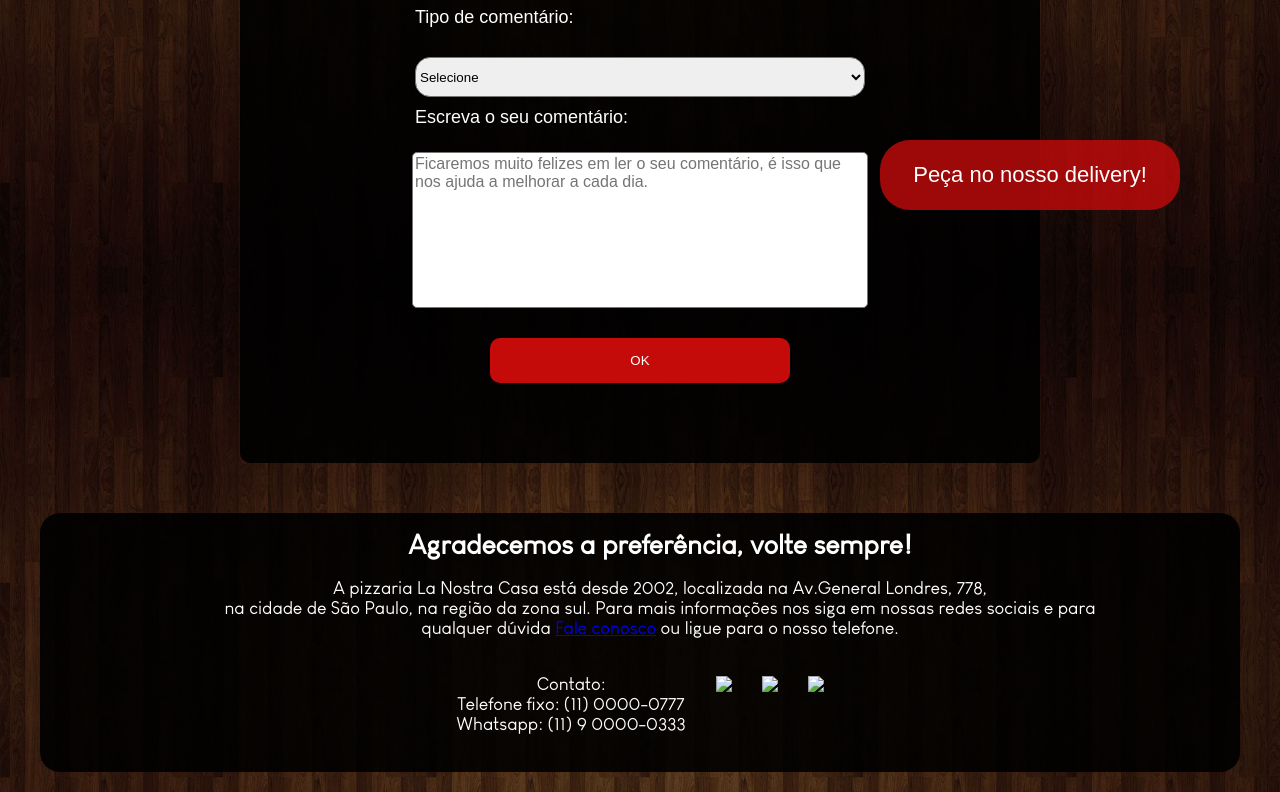
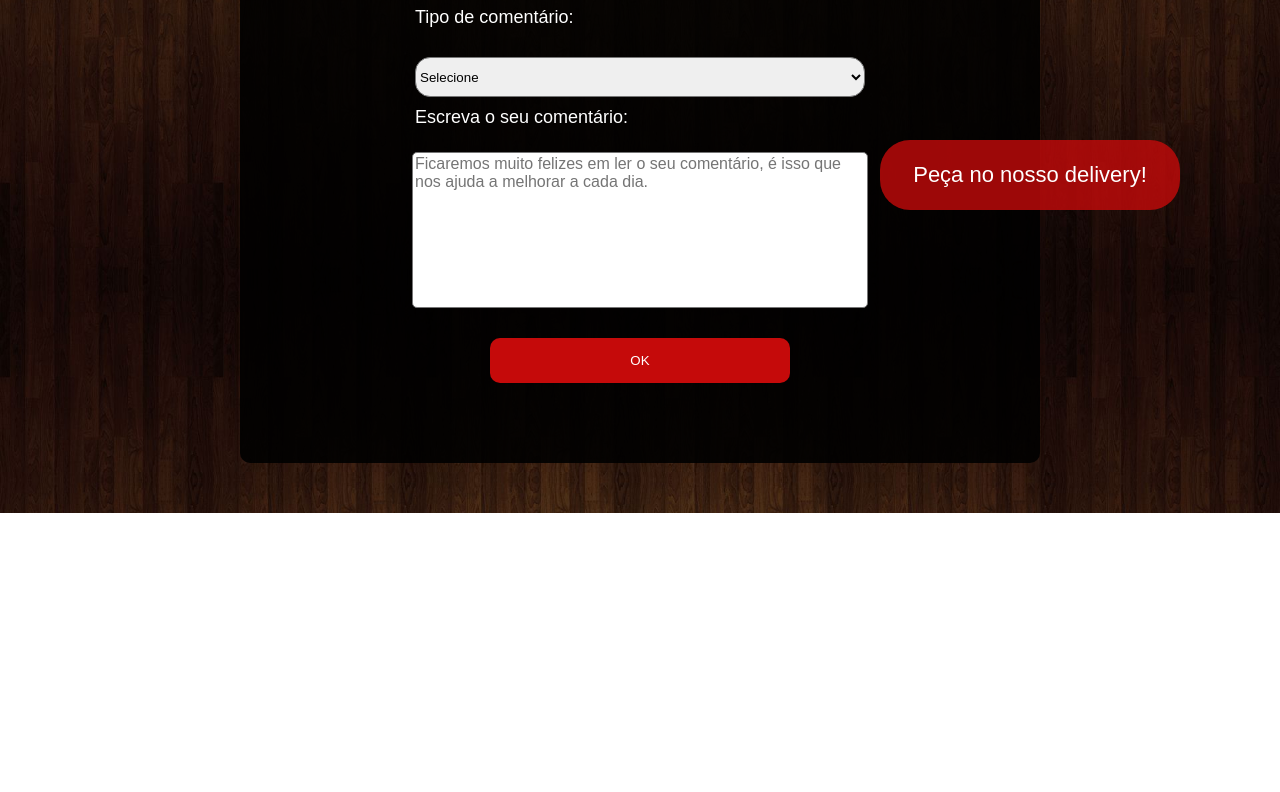
Before and after one commit to daik-fnd/pizzaria-la-nostra-casa, a plain HTML site: page suporte.html in a window 1280 px wide. Shown: the part 520-1312 px from the top of the page. After the commit the page ends 1033 px from the top, so only its background shows below. Drawn offline with Linux system fonts and the light colour scheme.

Commit message:
Update suporte.html

```diff
--- a/suporte.html
+++ b/suporte.html
@@ -56,32 +56,7 @@
 
         </main>
 
-        <footer id="footer">
-            <div id="footer-container">
-                <ul>
-                    <li class="foot1">
-                        <h2>Agradecemos a preferência, volte sempre!</h2>
-                        <p>A pizzaria La Nostra Casa está desde 2002, localizada na Av.General Londres, 778, <br>
-                            na cidade de São Paulo, na região da zona sul. Para mais informações nos siga em nossas
-                            redes
-                            sociais e para<br>
-                            qualquer dúvida <a href="suporte.html">Fale conosco</a> ou ligue para o nosso telefone.
-                        </p>
-                    </li>
-                </ul>
-                <div class="foot-icons">
-
-                    <div class="foot1">
-                        <p>Contato: <br> Telefone fixo: (11) 0000-0777 <br> Whatsapp: (11) 9 0000-0333</p>
-                        <p></p>
-                        <p></p>
-                    </div>
-
-                    <a href="#"><img src="../Pizzaria/images/facebook-logo.png"></a>
-                    <a href="#"><img src="../Pizzaria/images/instagram-logo.png"></a>
-                    <a href="#"><img src="../Pizzaria/images/whatsapp-logo.png"></a>
-                </div>
-        </footer>
+            </footer>
     </body>
 </body>
 
```
